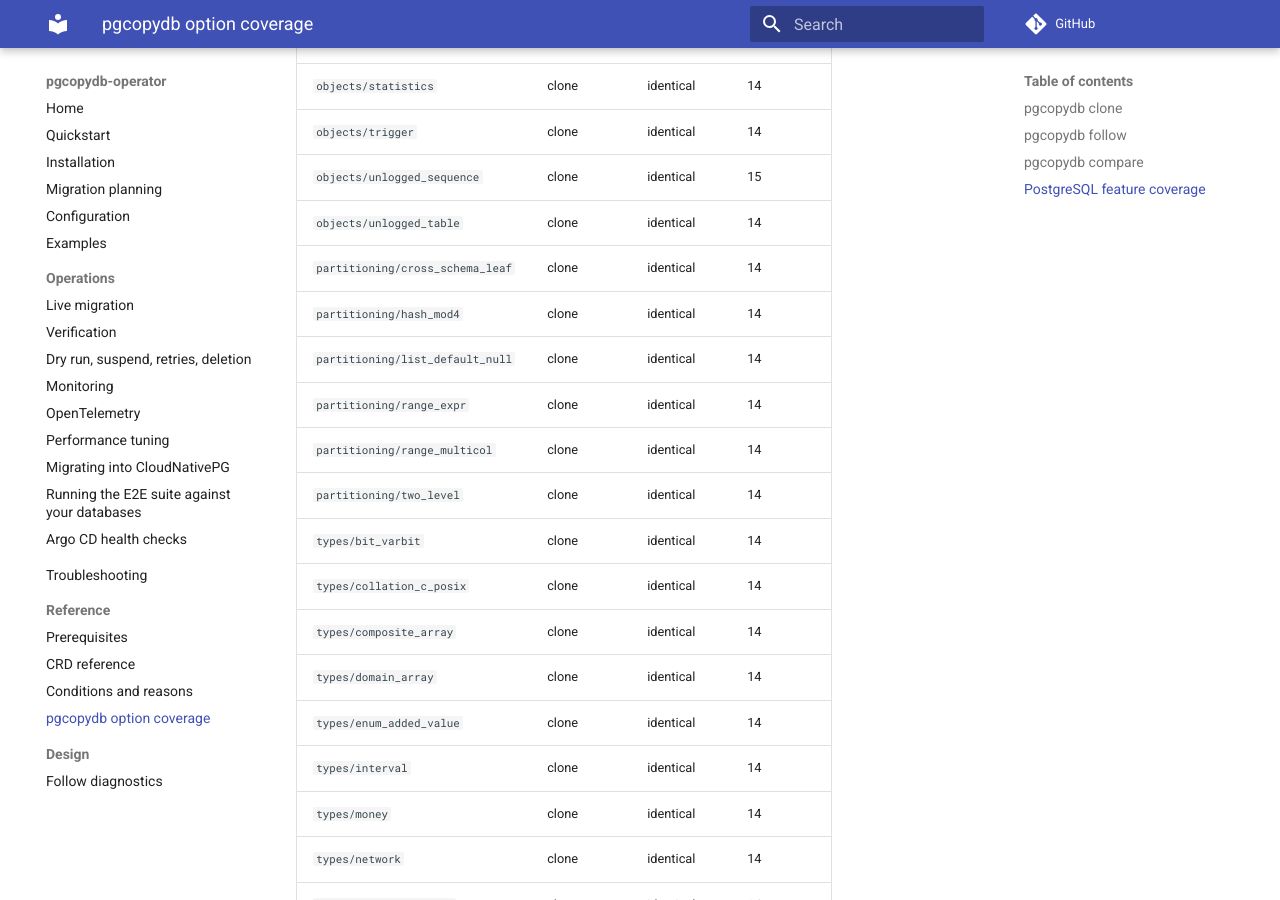
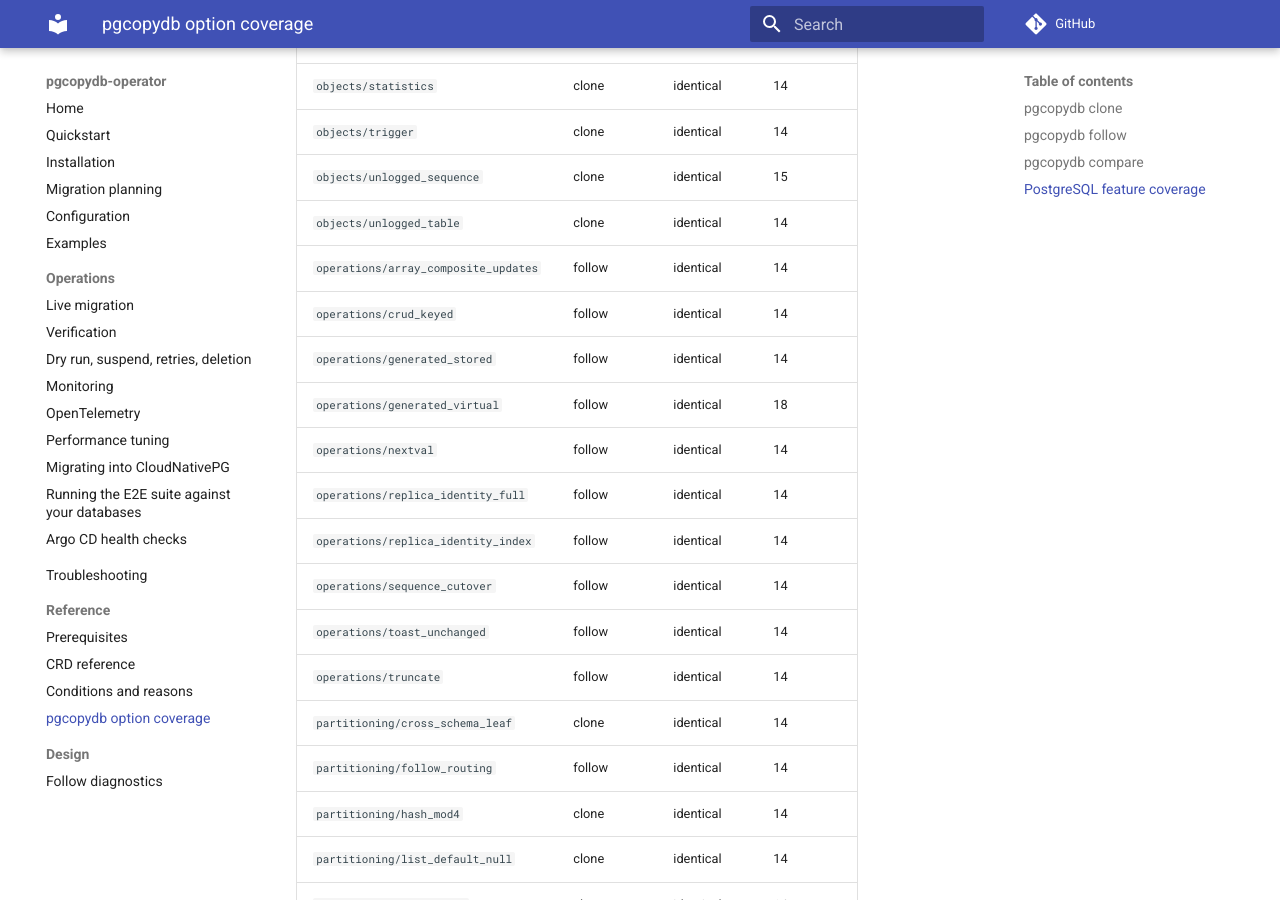
Before and after one commit to ydixken/pgcopydb-operator, an MkDocs documentation site: the page built from docs/reference/coverage.md, in a window 1280 px wide and 900 px high, scrolled down 5113 px. Built offline with MkDocs 1.6.1 and Material for MkDocs 9.7.7, drawn with Linux system fonts in a browser that asks for light colours; comment, search, counter and statistics services are not loaded.

Commit message:
test: add the follow-group coverage cases

```diff
--- a/docs/reference/coverage.md
+++ b/docs/reference/coverage.md
@@ -110,7 +110,18 @@ The last column is the oldest source major the case runs on.
 | `objects/trigger` | clone | identical | 14 |
 | `objects/unlogged_sequence` | clone | identical | 15 |
 | `objects/unlogged_table` | clone | identical | 14 |
+| `operations/array_composite_updates` | follow | identical | 14 |
+| `operations/crud_keyed` | follow | identical | 14 |
+| `operations/generated_stored` | follow | identical | 14 |
+| `operations/generated_virtual` | follow | identical | 18 |
+| `operations/nextval` | follow | identical | 14 |
+| `operations/replica_identity_full` | follow | identical | 14 |
+| `operations/replica_identity_index` | follow | identical | 14 |
+| `operations/sequence_cutover` | follow | identical | 14 |
+| `operations/toast_unchanged` | follow | identical | 14 |
+| `operations/truncate` | follow | identical | 14 |
 | `partitioning/cross_schema_leaf` | clone | identical | 14 |
+| `partitioning/follow_routing` | follow | identical | 14 |
 | `partitioning/hash_mod4` | clone | identical | 14 |
 | `partitioning/list_default_null` | clone | identical | 14 |
 | `partitioning/range_expr` | clone | identical | 14 |
```
Also changed, not shown: 1 other file.
